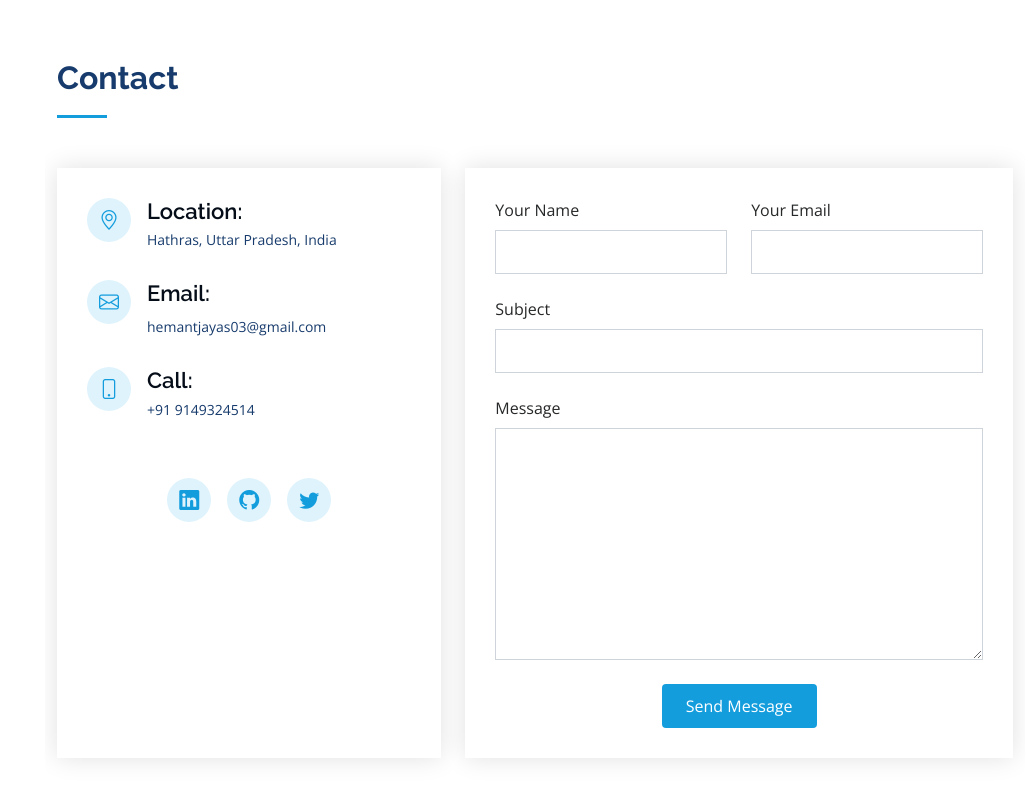
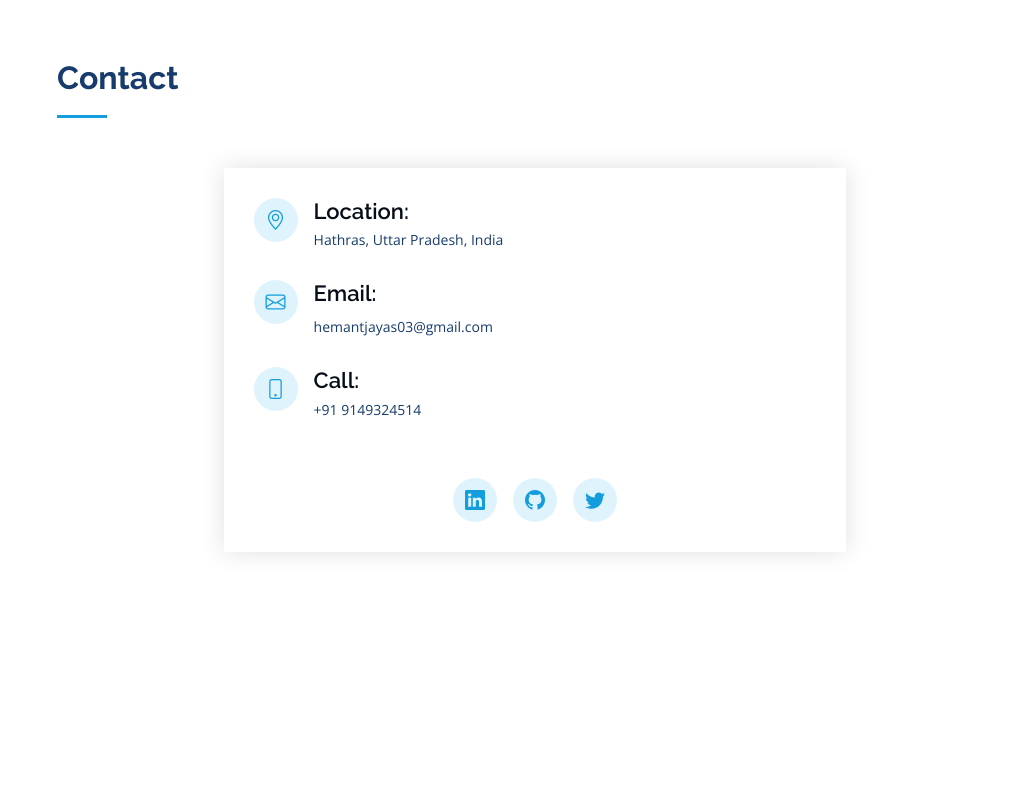
Before and after one commit to hemantjayas/portfolio-final, a plain HTML site: page index.html in a window 1280 px wide. Shown: the part 2818-3618 px from the top of the page, without its empty margins (255-1280 px from the left). After the commit the page ends 3500 px from the top, so only its background shows below. Drawn offline with nearby package versions, Linux system fonts and the light colour scheme.

Commit message:
third commit

```diff
--- a/assets/css/style.css
+++ b/assets/css/style.css
@@ -721,6 +721,12 @@ section {
 /*--------------------------------------------------------------
 # Contact
 --------------------------------------------------------------*/
+#contacts{
+  margin: auto;
+  width: 66%;
+}
+
+
 .contact {
   padding-bottom: 130px;
 }
--- a/index.html
+++ b/index.html
@@ -238,7 +238,7 @@
 
     <!-- ======= Contact Section ======= -->
     <section id="contact" class="contact">
-      <div class="container">
+      <div  class="container">
 
         <div class="section-title">
           <h2>Contact</h2>
@@ -247,7 +247,7 @@
 
         <div class="row" data-aos="fade-in">
 
-          <div class="col-lg-5 d-flex align-items-stretch">
+          <div id="contacts" class="col-lg-5 d-flex align-items-stretch">
             <div class="info">
               <div class="address">
                 <i class="bi bi-geo-alt"></i>
@@ -286,34 +286,7 @@
 
           </div>
 
-          <div class="col-lg-7 mt-5 mt-lg-0 d-flex align-items-stretch">
-            <form action="forms/contact.php" method="post" role="form" class="php-email-form">
-              <div class="row">
-                <div class="form-group col-md-6">
-                  <label for="name">Your Name</label>
-                  <input type="text" name="name" class="form-control" id="name" required>
-                </div>
-                <div class="form-group col-md-6">
-                  <label for="name">Your Email</label>
-                  <input type="email" class="form-control" name="email" id="email" required>
-                </div>
-              </div>
-              <div class="form-group">
-                <label for="name">Subject</label>
-                <input type="text" class="form-control" name="subject" id="subject" required>
-              </div>
-              <div class="form-group">
-                <label for="name">Message</label>
-                <textarea class="form-control" name="message" rows="10" required></textarea>
-              </div>
-              <div class="my-3">
-                <div class="loading">Loading</div>
-                <div class="error-message"></div>
-                <div class="sent-message">Your message has been sent. Thank you!</div>
-              </div>
-              <div class="text-center"><button type="submit">Send Message</button></div>
-            </form>
-          </div>
+
 
         </div>
 
```
